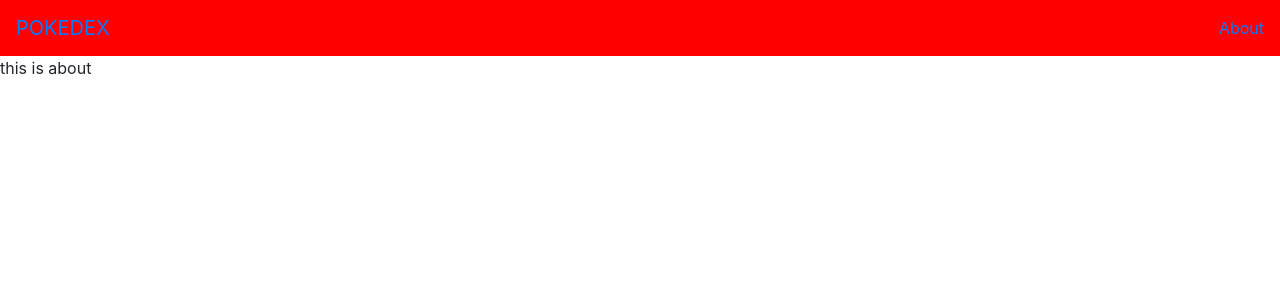
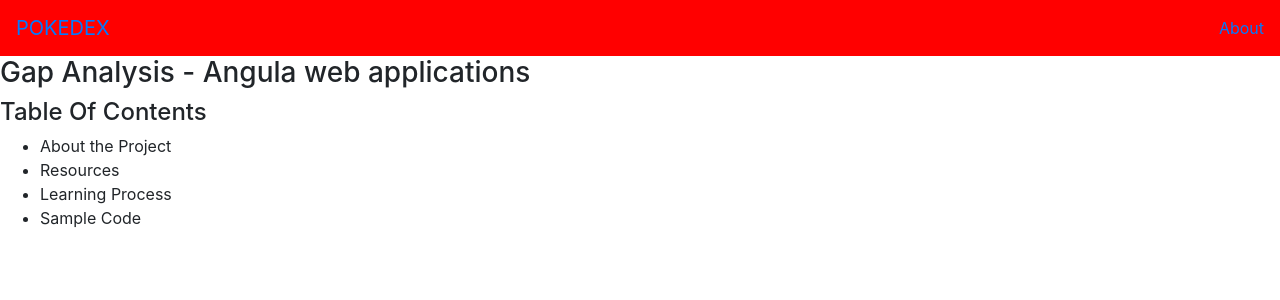
Before and after one commit to GradyLealand/Angular-Pokedex, an Angular app in the folder pokedex/: page / in a window 1280 px wide. Both pictures are taken after a click on the link "About". Shown: the top 300 px of the page. Built offline with nearby package versions, Linux system fonts and the light colour scheme.

Commit message:
Added content to the 'About' page

```diff
--- a/pokedex/src/app/about-table/about-table.component.html
+++ b/pokedex/src/app/about-table/about-table.component.html
@@ -1,3 +1,8 @@
-<p>
-  about-table works!
-</p>
+<h3>Gap Analysis - Angula web applications</h3>
+<h4>Table Of Contents</h4>
+<ul>
+  <li><a>About the Project</a></li>
+  <li><a>Resources</a></li>
+  <li><a>Learning Process</a></li>
+  <li><a>Sample Code</a></li>
+</ul>
--- a/pokedex/src/app/about-table/about-table.component.ts
+++ b/pokedex/src/app/about-table/about-table.component.ts
@@ -2,8 +2,7 @@ import { Component, OnInit } from '@angular/core';
 
 @Component({
   selector: 'app-about-table',
-  templateUrl: './about-table.component.html',
-  styleUrls: ['./about-table.component.css']
+  templateUrl: './about-table.component.html'
 })
 export class AboutTableComponent implements OnInit {
 
--- a/pokedex/src/app/app.component.html
+++ b/pokedex/src/app/app.component.html
@@ -29,5 +29,5 @@
   </div><!-- container -->
 </div><!-- row -->
 <div id="about-table" *ngIf="about">
-  <p>this is about</p>
+  <app-about-table></app-about-table>
 </div>
```
Also changed, not shown: pokedex/src/app/about-table/about-table.component.css (deleted), 1 other file (tests, documents, lock files or other folders).
